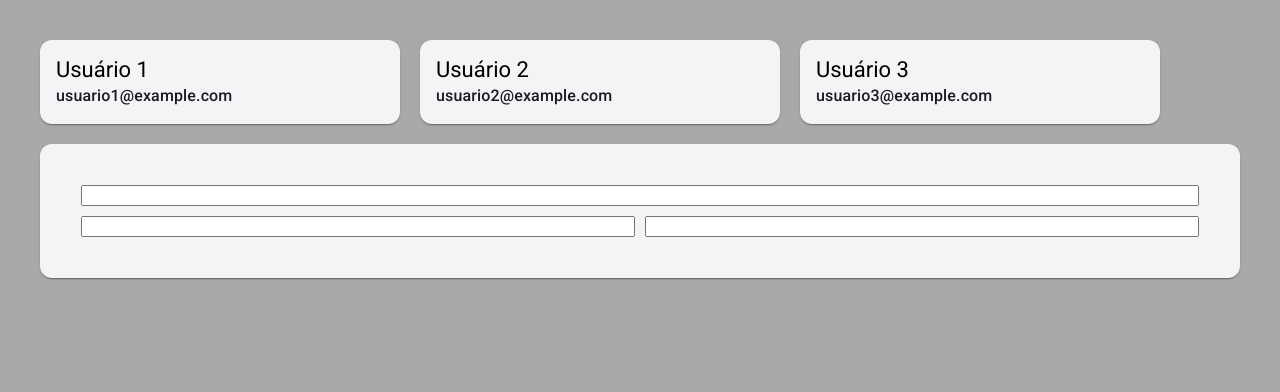
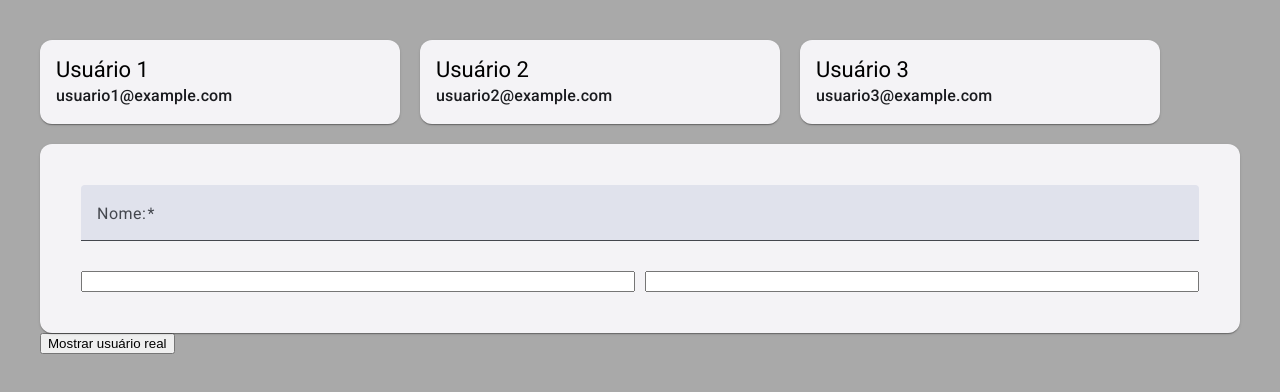
Before and after one commit to fsousa1987/projeto-cadastro-usuarios, an Angular app: page / in a window 1280 px wide. Shown: the top 392 px of the page. Built offline with nearby package versions, Linux system fonts and the light colour scheme.

Commit message:
Criação do Campo de Nome

```diff
--- a/src/app/angular-material.module.ts
+++ b/src/app/angular-material.module.ts
@@ -1,12 +1,18 @@
 import {NgModule} from '@angular/core';
 import {MatCardModule} from '@angular/material/card';
+import {MatFormFieldModule} from '@angular/material/form-field';
+import {MatInputModule} from '@angular/material/input';
 
 @NgModule({
   imports: [
     MatCardModule,
+    MatFormFieldModule,
+    MatInputModule,
   ],
   exports: [
     MatCardModule,
+    MatFormFieldModule,
+    MatInputModule,
   ],
 })
 export class AngularMaterialModule {
--- a/src/app/app.component.html
+++ b/src/app/app.component.html
@@ -10,3 +10,5 @@
   [statesList]="statesList"
   [userSelected]="userSelected"
 ></app-user-form>
+
+<button (click)="showRealUser()">Mostrar usuário real</button>
--- a/src/app/app.component.ts
+++ b/src/app/app.component.ts
@@ -42,6 +42,10 @@ export class AppComponent implements OnInit {
     }
   }
 
+  showRealUser() {
+    console.log(this.usersList);
+  }
+
   private getUsers() {
     this._usersService.getUsers().subscribe((usersListResponse) => {
       this.usersList = usersListResponse;
--- a/src/app/components/user-form/user-form.component.html
+++ b/src/app/components/user-form/user-form.component.html
@@ -2,9 +2,16 @@
   <mat-card-content>
     <form class="user-form">
       <div class="user-form__row">
-        <div class="user-form__item user-form__item-100">
-          <input style="width: 100%;">
-        </div>
+        <mat-form-field class="user-form__item user-form__item-100">
+          <mat-label>Nome:</mat-label>
+          <input
+            type="text"
+            name="nome"
+            matInput
+            [(ngModel)]="userSelected.name"
+            required>
+          <mat-error>O <strong>Nome</strong> é obrigatório.</mat-error>
+        </mat-form-field>
       </div>
       <div class="user-form__row">
         <div class="user-form__item user-form__item-50">
```
